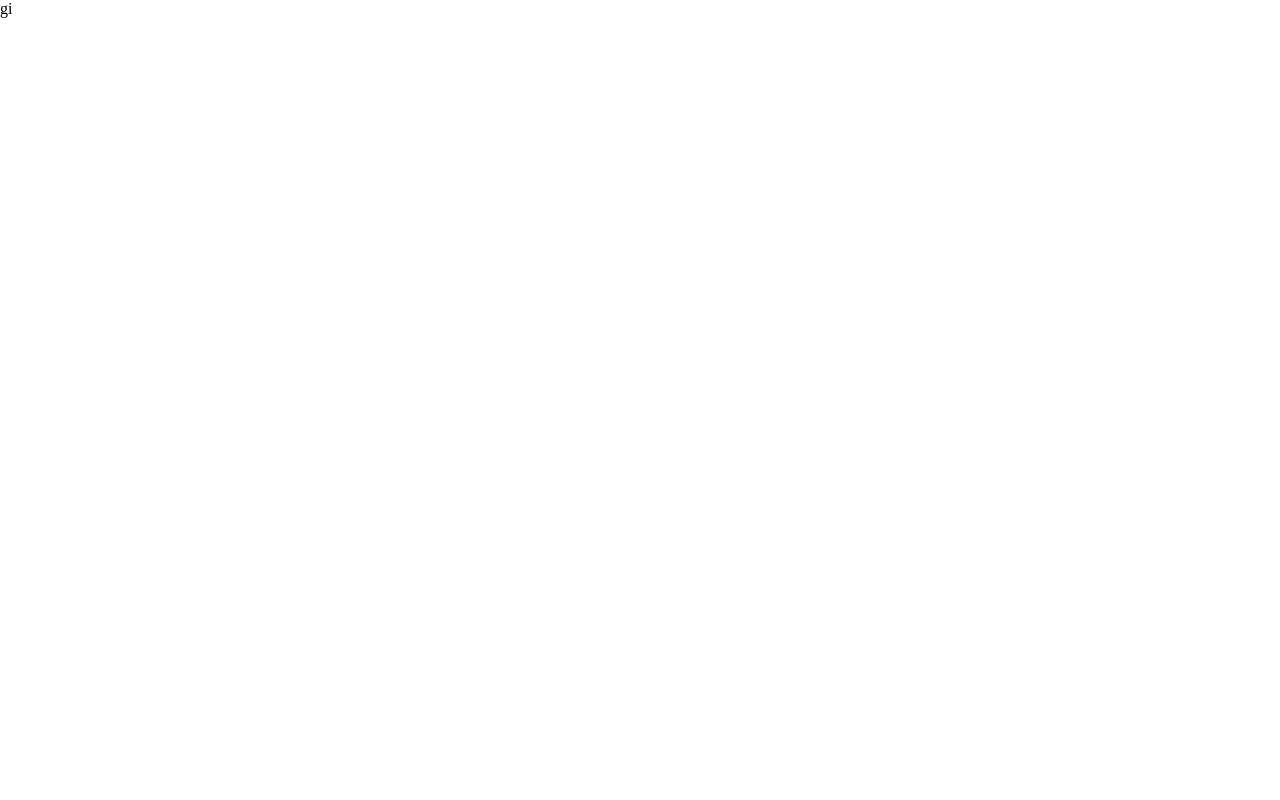
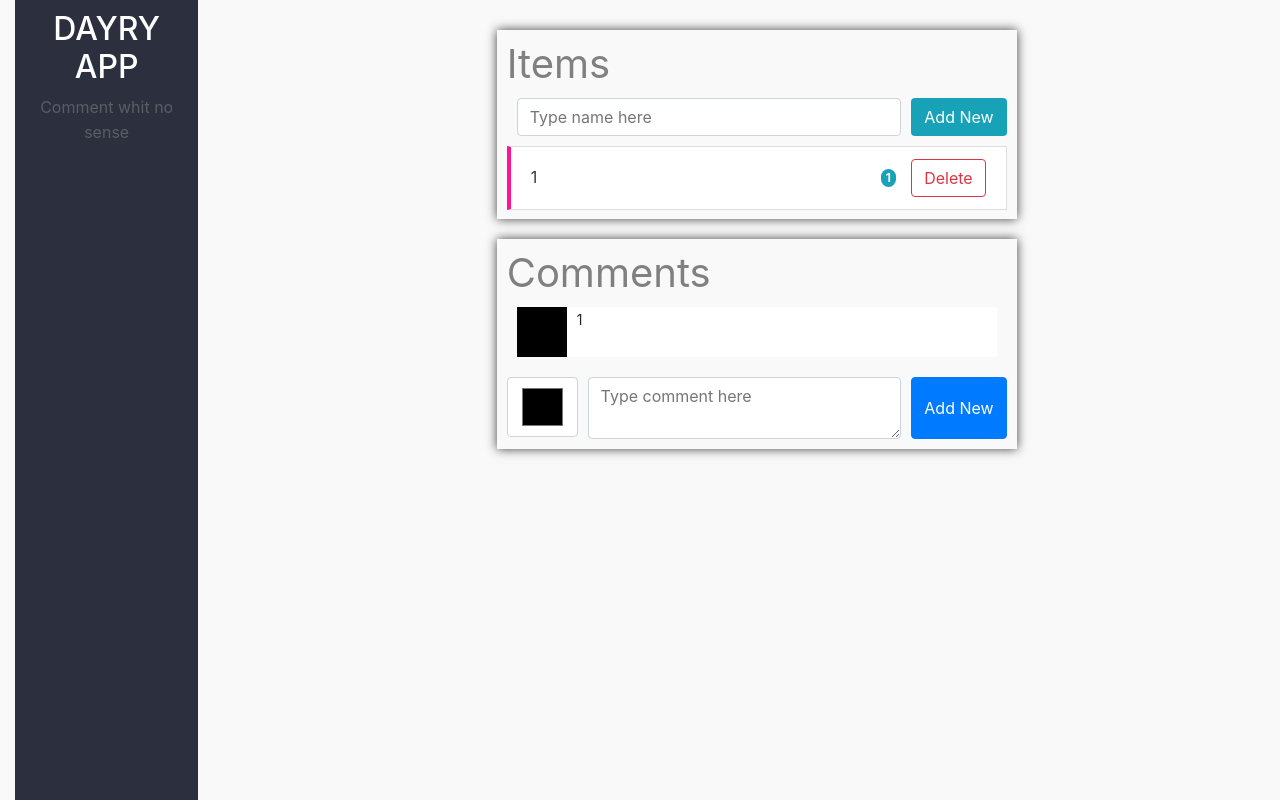
Before and after one commit to pavel-surzhenko/blynk-test, a React (Vite) app: page / in a window 1280 px wide. Built offline with nearby package versions, Linux system fonts and the light colour scheme.

Commit message:
add components and styles

```diff
--- a/src/App.tsx
+++ b/src/App.tsx
@@ -1,5 +1,15 @@
+import MainPage from './components/MainPage';
+import Sidebar from './components/Sidebar';
+
 const App = () => {
-    return <>gi</>;
+    return (
+        <div className='react-app container-fluid'>
+            <div className='row'>
+                <Sidebar />
+                <MainPage />
+            </div>
+        </div>
+    );
 };
 
 export default App;
--- /dev/null
+++ b/src/components/Comments.tsx
@@ -0,0 +1,40 @@
+const Comments = () => {
+    return (
+        <div>
+            <div className='comments-column column'>
+                <h1>Comments</h1>
+                <div>
+                    <div className='card'>
+                        <div
+                            className='card-color'
+                            style={{ backgroundColor: '#000' }}
+                        ></div>
+                        <div className='card-body'>
+                            <pre>1</pre>
+                        </div>
+                    </div>
+                </div>
+                <form>
+                    <input
+                        type='color'
+                        className='form-control'
+                    />
+                    <textarea
+                        placeholder='Type comment here'
+                        required
+                        className='form-control'
+                    />
+                    <button
+                        className='btn-primary btn'
+                        type='submit'
+                    >
+                        Add New
+                    </button>
+                    <ul className='items-list'></ul>
+                </form>
+            </div>
+        </div>
+    );
+};
+
+export default Comments;
--- /dev/null
+++ b/src/components/Items.tsx
@@ -0,0 +1,31 @@
+const Items = () => {
+    return (
+        <div>
+            <div className='items-column column'>
+                <h1>Items</h1>
+                <form>
+                    <input
+                        type='text'
+                        placeholder='Type name here'
+                        required
+                    />
+                    <button
+                        className='btn-info btn'
+                        type='submit'
+                    >
+                        Add New
+                    </button>
+                </form>
+                <ul className='items-list'>
+                    <li className='items-list-item active'>
+                        <>1</>
+                        <span className='badge'>1</span>
+                        <button className='btn btn-delete'>Delete</button>
+                    </li>
+                </ul>
+            </div>
+        </div>
+    );
+};
+
+export default Items;
--- /dev/null
+++ b/src/components/MainPage.tsx
@@ -0,0 +1,17 @@
+import Comments from './Comments';
+import Items from './Items';
+
+const MainPage = () => {
+    return (
+        <div className='main'>
+            <main className='main-container'>
+                <div className='row'>
+                    <Items />
+                    <Comments />
+                </div>
+            </main>
+        </div>
+    );
+};
+
+export default MainPage;
--- /dev/null
+++ b/src/components/Sidebar.tsx
@@ -0,0 +1,12 @@
+const Sidebar = () => {
+    return (
+        <div className='sidebar'>
+            <aside className='sidebar-container'>
+                <h2>DAYRY APP</h2>
+                <div>Comment whit no sense</div>
+            </aside>
+        </div>
+    );
+};
+
+export default Sidebar;
--- a/src/index.css
+++ b/src/index.css
@@ -3,4 +3,256 @@
     padding: 0;
     border: 0;
     box-sizing: border-box;
+    font-family: -apple-system, BlinkMacSystemFont, 'Segoe UI', Roboto, Oxygen, Ubuntu, Cantarell,
+        'Open Sans', 'Helvetica Neue', sans-serif;
 }
+.react-app {
+    text-align: center;
+    color: #353535;
+    font-size: 16px;
+    line-height: 1.6em;
+    background-color: #f9f9f9;
+}
+.container-fluid {
+    width: 100%;
+    padding-right: 15px;
+    padding-left: 15px;
+    margin-right: auto;
+    margin-left: auto;
+}
+
+.sidebar {
+    position: relative;
+    width: 100%;
+    min-height: 1px;
+    padding-right: 15px;
+    padding-left: 15px;
+    flex: 0 0 16.666667%;
+    max-width: 16.666667%;
+}
+.sidebar-container {
+    min-height: 100vh;
+    height: 100%;
+    max-width: 600px;
+    width: 100%;
+    background-color: #2b2f3e;
+    padding: 10px;
+}
+.sidebar h2 {
+    color: white;
+    margin-bottom: 0.5rem;
+    font-weight: 500;
+    line-height: 1.2;
+    font-size: 2rem;
+}
+.sidebar div {
+    color: #5b5d63;
+}
+.main {
+    flex: 0 0 83.333333%;
+    max-width: 83.333333%;
+    position: relative;
+    width: 100%;
+    min-height: 1px;
+    padding-right: 15px;
+    padding-left: 15px;
+}
+.main-container {
+    margin-top: 20px;
+    width: 100%;
+    padding-right: 15px;
+    padding-left: 15px;
+    margin-right: auto;
+    margin-left: auto;
+}
+.row {
+    display: flex;
+    justify-content: space-around;
+    margin-left: -15px;
+    margin-right: -15px;
+    flex-wrap: wrap;
+}
+.column {
+    min-width: 500px;
+    max-width: 520px;
+    width: 100%;
+    padding: 10px;
+    margin: 10px;
+    box-shadow: 0px 0px 10px 0px rgba(0, 0, 0, 0.75);
+}
+.row h1 {
+    text-align: left;
+    color: gray;
+    margin-bottom: 0.5rem;
+    font-size: 2.5rem;
+    font-weight: normal;
+    line-height: 1.2;
+}
+.items-column form {
+    margin: 10px 0;
+    display: flex;
+}
+.items-column input {
+    margin: 0 10px;
+    display: block;
+    width: 100%;
+    height: calc(2.25rem + 2px);
+    padding: 0.375rem 0.75rem;
+    font-size: 1rem;
+    line-height: 1.5;
+    color: #495057;
+    background-color: #fff;
+    background-clip: padding-box;
+    border: 1px solid #ced4da;
+    border-radius: 0.25rem;
+    transition: border-color 0.15s ease-in-out, box-shadow 0.15s ease-in-out;
+}
+.btn-info {
+    color: #fff;
+    background-color: #17a2b8;
+    border-color: #17a2b8;
+}
+.btn {
+    cursor: pointer;
+    display: inline-block;
+    font-weight: 400;
+    text-align: center;
+    white-space: nowrap;
+    vertical-align: middle;
+    user-select: none;
+    border: 1px solid transparent;
+    padding: 0.375rem 0.75rem;
+    font-size: 1rem;
+    line-height: 1.5;
+    border-radius: 0.25rem;
+    transition: color 0.15s ease-in-out, background-color 0.15s ease-in-out,
+        border-color 0.15s ease-in-out, box-shadow 0.15s ease-in-out;
+    max-height: 90px;
+}
+.items-list {
+    display: flex;
+    flex-direction: column;
+    padding-left: 0;
+    margin-bottom: 0;
+}
+.items-list-item {
+    display: flex;
+    align-items: center;
+    justify-content: space-between;
+    position: relative;
+    padding: 0.75rem 1.25rem;
+    margin-bottom: -1px;
+    background-color: #fff;
+    border: 1px solid rgba(0, 0, 0, 0.125);
+}
+.items-list-item.active {
+    border-left: 4px solid deeppink;
+}
+.card {
+    position: relative;
+    display: flex;
+    flex-direction: row;
+    align-items: flex-start;
+    justify-content: space-around;
+    border: none;
+    margin: 10px;
+    min-width: 0;
+    word-wrap: break-word;
+    background-color: #fff;
+    background-clip: border-box;
+    border-radius: 0.25rem;
+}
+.card-color {
+    width: 50px;
+    height: 50px;
+}
+.card-body {
+    padding: 0 0 0 10px;
+    flex: 1 1 auto;
+}
+.card-text {
+    text-align: left;
+    word-wrap: break-word;
+    white-space: pre-wrap;
+    max-width: 400px;
+}
+.card-text:last-child {
+    margin-bottom: 0;
+}
+
+pre {
+    display: block;
+    font-size: 87.5%;
+    color: #212529;
+    text-align: left;
+    word-wrap: break-word;
+    white-space: pre-wrap;
+    max-width: 400px;
+}
+.comments-column form {
+    margin-top: 20px;
+    display: flex;
+}
+.comments-column input[type='color'] {
+    width: 100px;
+    height: 60px;
+}
+.comments-column textarea {
+    margin: 0 10px;
+    height: auto;
+}
+.btn-primary {
+    color: #fff;
+    background-color: #007bff;
+    border-color: #007bff;
+}
+.btn-delete {
+    color: #dc3545;
+    background-color: transparent;
+    background-image: none;
+    border-color: #dc3545;
+}
+
+.badge {
+    position: absolute;
+    right: 110px;
+    color: #fff;
+    background-color: #17a2b8;
+    padding-right: 0.6em;
+    padding-left: 0.6em;
+    border-radius: 10rem;
+    display: inline-block;
+    padding: 0.25em 0.4em;
+    font-size: 75%;
+    font-weight: 700;
+    line-height: 1;
+    text-align: center;
+    white-space: nowrap;
+    vertical-align: baseline;
+}
+
+.form-control {
+    display: block;
+    width: 100%;
+    height: calc(2.25rem + 2px);
+    padding: 0.375rem 0.75rem;
+    font-size: 1rem;
+    line-height: 1.5;
+    color: #495057;
+    background-color: #fff;
+    background-clip: padding-box;
+    border: 1px solid #ced4da;
+    border-radius: 0.25rem;
+    transition: border-color 0.15s ease-in-out, box-shadow 0.15s ease-in-out;
+}
+@media (min-width: 992px) {
+    .main-container {
+        max-width: 960px;
+    }
+}
+
+@media (min-width: 1200px) {
+    .main-container {
+        max-width: 1140px;
+    }
+}
```
